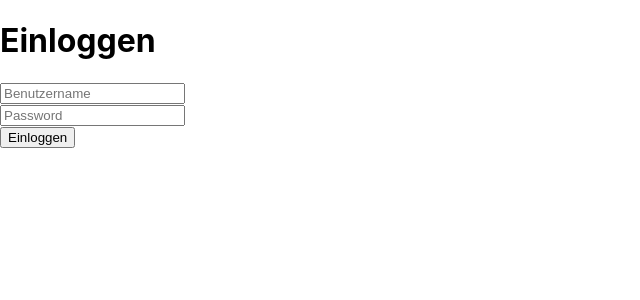
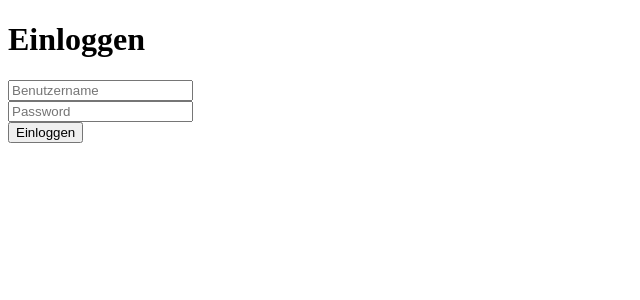
Before and after one commit to InteractiveNinja/QRSYS_Desktop_Client, a React (Create React App) app: page / in a window 1280 px wide. Shown: the top 300 px of the page, without its empty margins (0-640 px from the left). Built offline with nearby package versions, Linux system fonts and the light colour scheme.

Commit message:
some directory changes and some comments

```diff
--- a/src/App.js
+++ b/src/App.js
@@ -1,6 +1,6 @@
 import {React} from 'react'
-import LoginForm from './LoginForm'
-import MainMenu from './MainMenu'
+import LoginForm from './components/LoginForm'
+import MainMenu from './components/MainMenu'
 
 export default function App() {
 
--- a/src/LoginForm.js
+++ b/src/components/LoginForm.js
@@ -6,6 +6,10 @@ export default function LoginForm() {
     const [password, setPassword] = useState("")
     const [error, setError] = useState(false)
 
+
+    /**
+     * Verbindet mit den Auth Server und prüft die Login Daten, setzt einen Hash in den Localstorage wenn die Daten korrekt sind
+     */
     let login = () => {
 
         fetch(process.env.REACT_APP_AUTH_LINK, {
--- a/src/MainMenu.js
+++ b/src/components/MainMenu.js
@@ -4,18 +4,26 @@ class MainMenu extends React.Component {
 
 
 
-  state = {
-    hostname: "",
-  }
 
-  userid = ""
+
+
 
   constructor() {
     super()
-    this.getUserID()
+    this.checkHashAndGetUserID()
+
+
+
+    this.state = {
+      hostname: "",
+      userid: ""
+    }
   }
 
-  getUserID = () => {
+  /**
+   * Prüft ob der Hash Valide ist und versucht mit diesem dier UserID zu erhalten
+   */
+  checkHashAndGetUserID = () => {
     fetch(process.env.REACT_APP_AUTH_LINK, {
       method: "POST",
       headers: {
@@ -23,7 +31,7 @@ class MainMenu extends React.Component {
       },
       body: JSON.stringify({ hash: localStorage.getItem("hash") })
     }).then(e => e.json().then(e => {
-      this.userid = e.userid
+      this.setState({userid: e.userid})
     })).catch(() =>{
       alert("Wir konnten dich nicht einloggen")
       localStorage.clear()
@@ -33,10 +41,13 @@ class MainMenu extends React.Component {
   }
 
 
+  /**
+   * Baut eine Verbindung mit dem Web Socket auf
+   */
   connectWS = () => {
     let con = new WebSocket(process.env.REACT_APP_SOCKET_LINK)
     con.onopen = () => {
-      con.send(JSON.stringify({ type: "register", value: this.userid, hostname: this.state.hostname }))
+      con.send(JSON.stringify({ type: "register", value: this.state.userid, hostname: this.state.hostname }))
     }
     con.onmessage = (msg) => {
       let json = JSON.parse(msg.data)
@@ -63,7 +74,7 @@ class MainMenu extends React.Component {
       <>
         <div>
           <h1>Device Register</h1>
-          <input onChange={e => this.setState({ "hostname": e.target.value })} placeholder="Hostname" />
+          <input onChange={e => this.setState({ hostname: e.target.value })} placeholder="Hostname" />
           <button onClick={this.connectWS}>Register</button>
 
         </div>
--- a/src/index.css
+++ /dev/null
@@ -1,8 +0,0 @@
-body {
-  margin: 0;
-  font-family: -apple-system, BlinkMacSystemFont, 'Segoe UI', 'Roboto', 'Oxygen',
-    'Ubuntu', 'Cantarell', 'Fira Sans', 'Droid Sans', 'Helvetica Neue',
-    sans-serif;
-  -webkit-font-smoothing: antialiased;
-  -moz-osx-font-smoothing: grayscale;
-}
--- a/src/index.js
+++ b/src/index.js
@@ -1,10 +1,8 @@
 import React from 'react';
 import ReactDOM from 'react-dom';
 import App from './App';
-import './index.css'
 ReactDOM.render(
   <React.StrictMode>
-    {process.env.REACT_APP_TITLE}
     <App></App>
   </React.StrictMode>,
   document.getElementById('root')
```
Also changed, not shown: src/App.css (deleted, +0 -38 lines).
